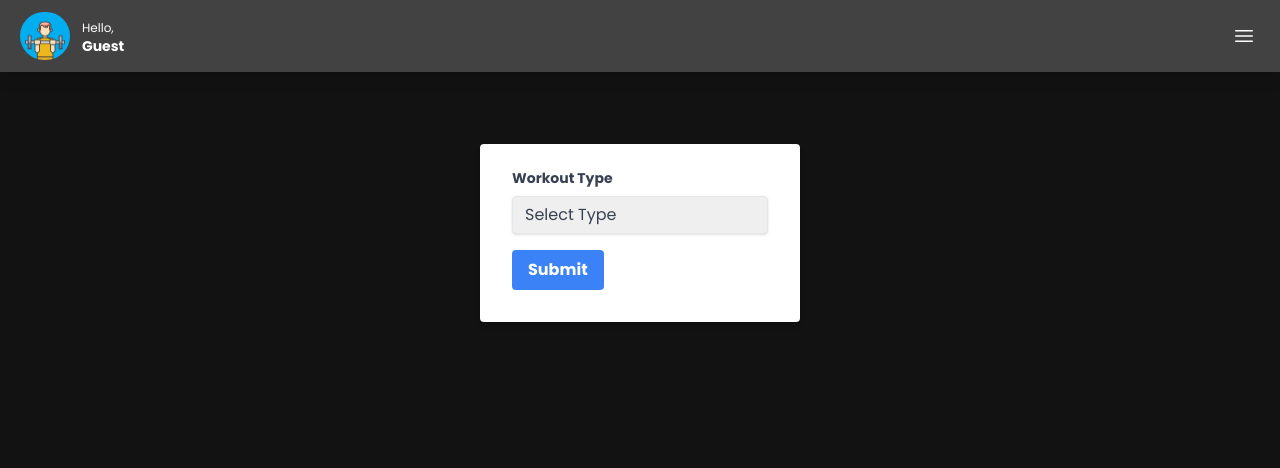
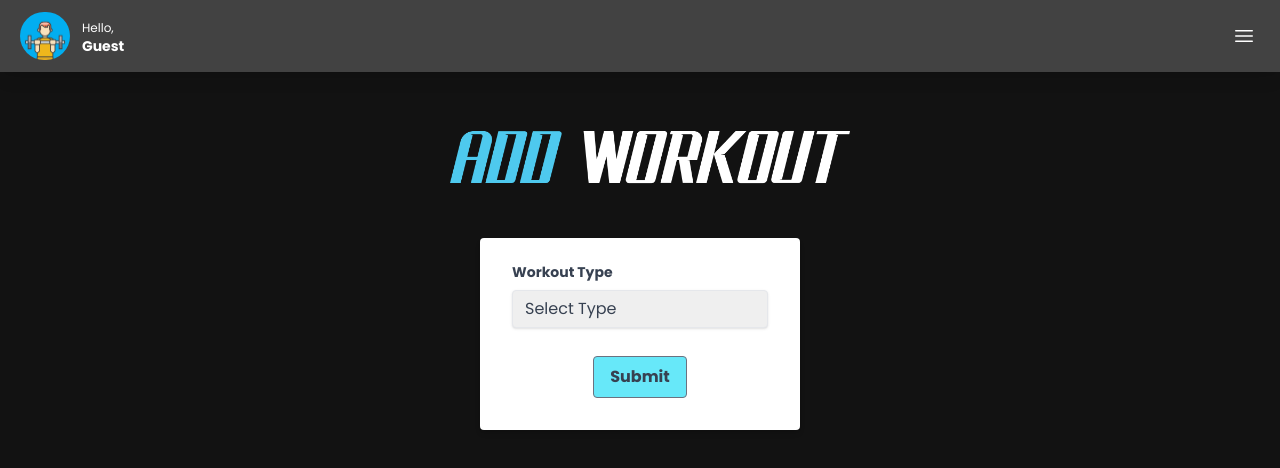
Before and after one commit to kevin7391s/shock_fitness, a Next.js app: page /addWorkout in a window 1280 px wide. Shown: the top 468 px of the page. Built offline with nearby package versions, Linux system fonts and the light colour scheme; no server answers.

Commit message:
add image and add styling
add addworkout image
add styling to button

```diff
--- a/src/pages/addWorkout.tsx
+++ b/src/pages/addWorkout.tsx
@@ -1,6 +1,7 @@
 import React, { useState, useEffect } from "react";
 import { useForm } from "react-hook-form";
 import NavBar from "@/components/navbar";
+import Image from "next/image";
 
 // declare types
 type FormValues = {
@@ -86,13 +87,20 @@ to manage a form */
       style={{ backgroundColor: "#121212" }}
     >
       <NavBar />
+      <Image
+        src="/images/addworkout.png"
+        alt="Fitness App Logo"
+        className="relative top-10 mt-20 ml-5"
+        width={400}
+        height={100}
+      />
 
-      <div className="w-full max-w-xs mx-auto mt-36">
+      <div className="w-full max-w-xs mx-auto mt-20">
         <form
           onSubmit={handleSubmit(onSubmit)}
           className="bg-white shadow-md rounded px-8 pt-6 pb-8 mb-4"
         >
-          <div className="mb-4">
+          <div className="mb-4 ">
             {/*workout type label and input*/}
             <label
               className="block text-gray-700 text-sm font-bold mb-2"
@@ -260,9 +268,9 @@ to manage a form */
             </>
           )}
 
-          <div className="flex items-center justify-between">
+          <div className="flex flex-col items-center justify-between">
             <button
-              className="bg-blue-500 hover:bg-blue-700 text-white font-bold py-2 px-4 rounded focus:outline-none focus:shadow-outline"
+              className="bg-cyan-300 hover:bg-cyan-500 hover:text-white text-gray-700 font-bold py-2 px-4 rounded border border-gray-500 mt-3 content-center"
               type="submit"
             >
               Submit
```
Also changed, not shown: public/images/addworkout.png (added).
